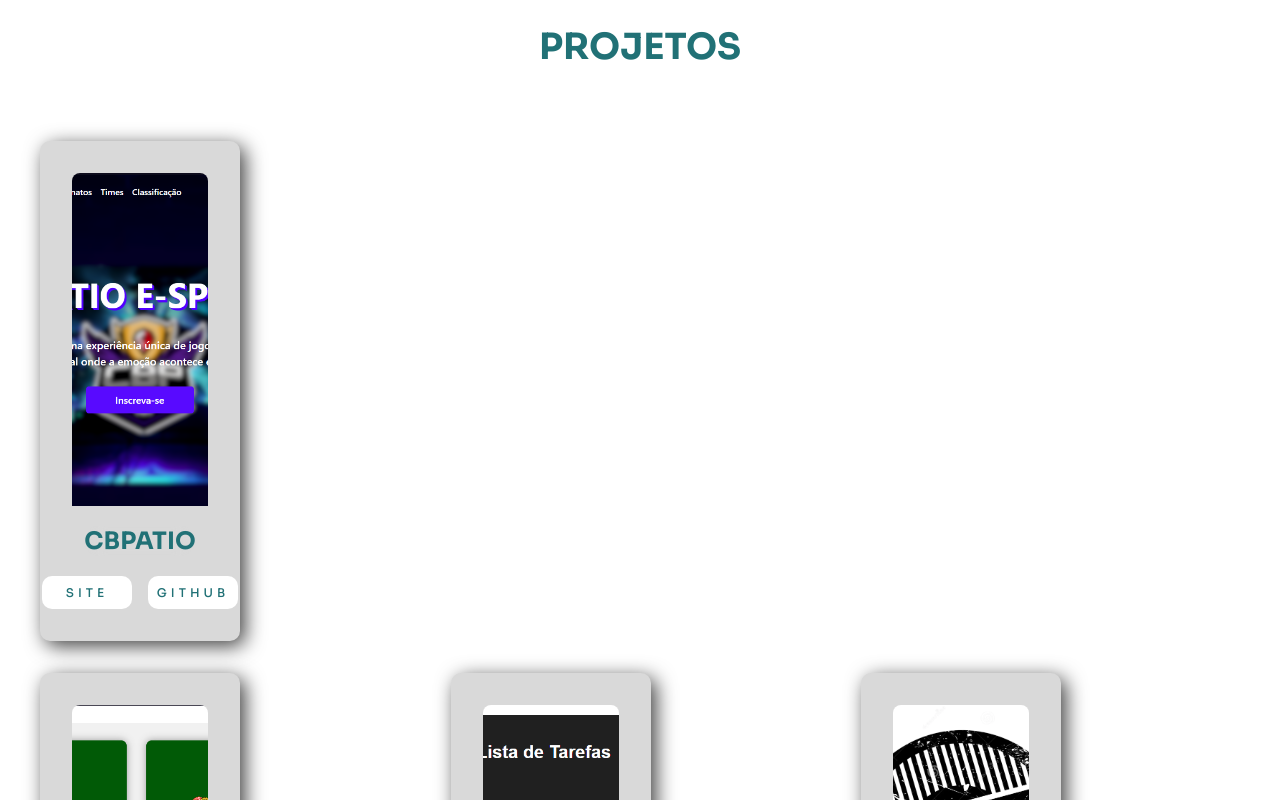
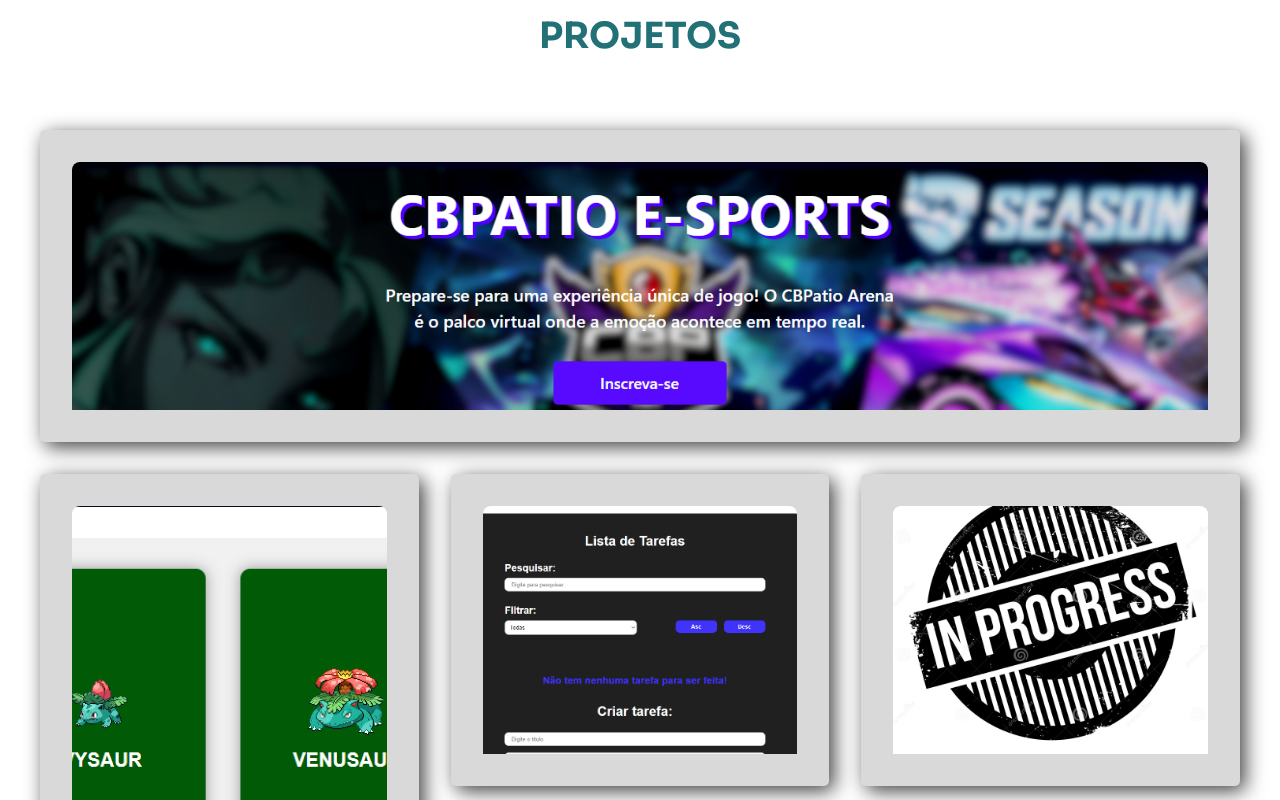
Before and after one commit to CastleWhite23/novo-portifolio, a React (Vite) app: page / in a window 1280 px wide. Shown: the part 2180-2980 px from the top of the page. Built offline with nearby package versions, Linux system fonts and the light colour scheme.

Commit message:
estilizando o card.all

```diff
--- a/src/components/Card/Card.css
+++ b/src/components/Card/Card.css
@@ -53,7 +53,7 @@
     border-radius: 30%;
 
     margin-left: 2rem;
-    padding-bottom: 4rem;
+    height: 100%;
 }
 
 .card.journey h2{
@@ -62,6 +62,7 @@
 }
 
 .card.journey p{
+    width: 250px;
     text-align: center;
     text-wrap: wrap;
     color: #404040;
@@ -98,30 +99,63 @@
 }
 
 .card.all{
-    height: 500px;
-    width: 200px;
     background-color: #d9d9d9;
-
-    border-radius: 10px;
+    position: relative;
+    height: 100%;
+    width: 100%;
+    border-radius: 5px;
     display: flex;
     align-items: center;
     justify-content: center;
     box-shadow: 5px 5px 20px #404040;
+
 }
+
+.card.all .esconder.info {
+    transition: .1s all ease-out;
+    z-index: 1;
+
+}
+.card.all .info.esconder:hover{
+    backdrop-filter: blur(20px);
+
+}
+
+/* .card.all .mascara{
+    border-radius: 8px;
+    position: absolute;
+    width: 100%;
+    height: 100%;
+    transition: .1s all ease-in;
+}
+
+
+ .card.all .mascara:hover{
+    backdrop-filter: blur(20px);
+
+}  */
+
 
 .card.all h2{
     font-size: 1.5rem;
-    color:#217176;
+    color:#fff;
     text-transform: uppercase;
-    border-radius: 2rem;
-    backdrop-filter: blur(10px);
-
-
 }
 
 .card.all .info{
+    z-index: -1;
+    position: absolute;
+    width: 100%;
+    height: 100%;
     display: flex;
+    padding: 2rem;
+    border-radius: 8px;
     flex-direction: column;
     align-items: center;
-    justify-content: flex-end;
+    justify-content: center;
+    transition: .2s all ease-in-out;
 }
+
+.card.all  .info.esconder .btns {
+    pointer-events: auto; /* Permite interações na .btns */
+}
```
